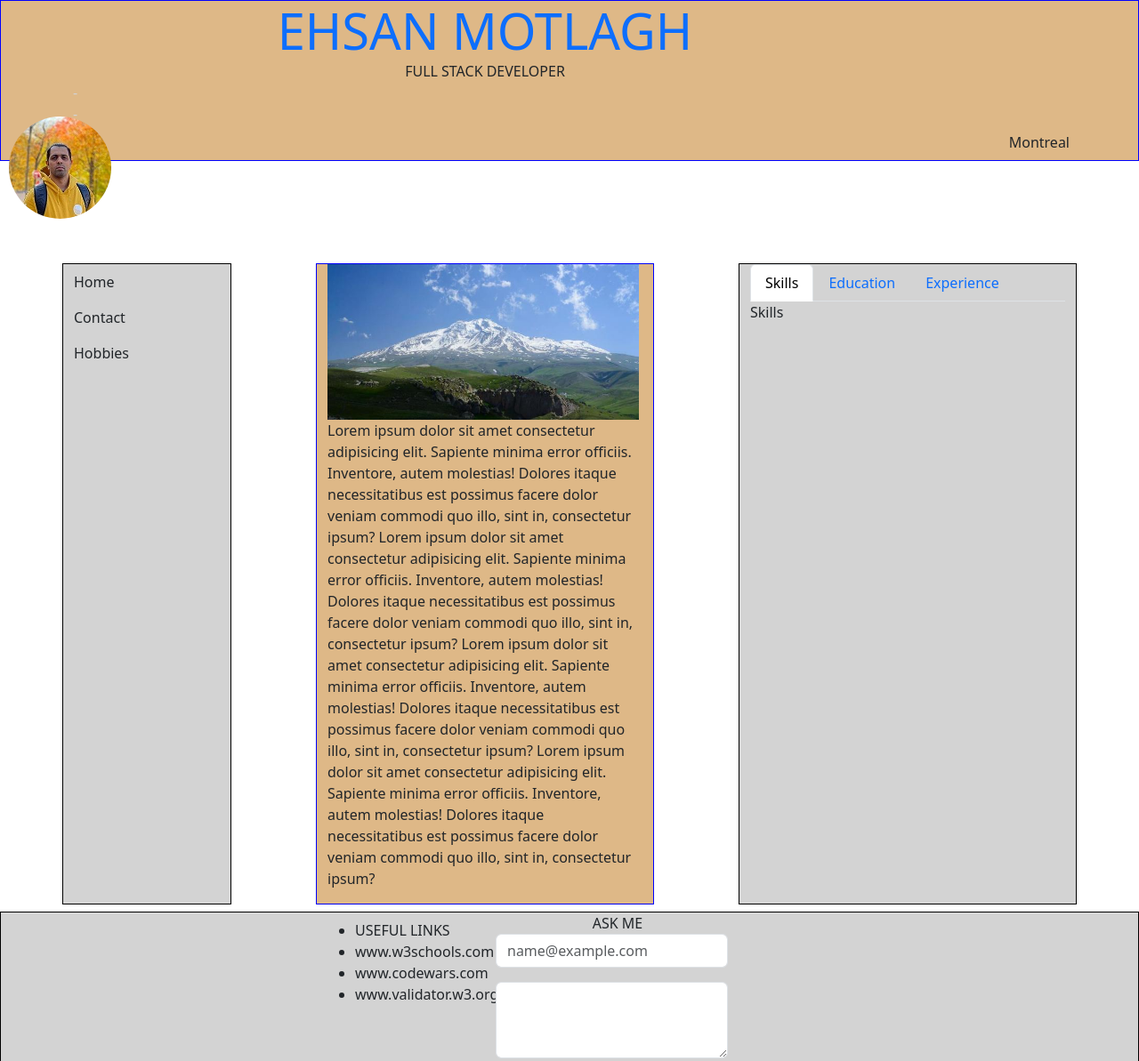
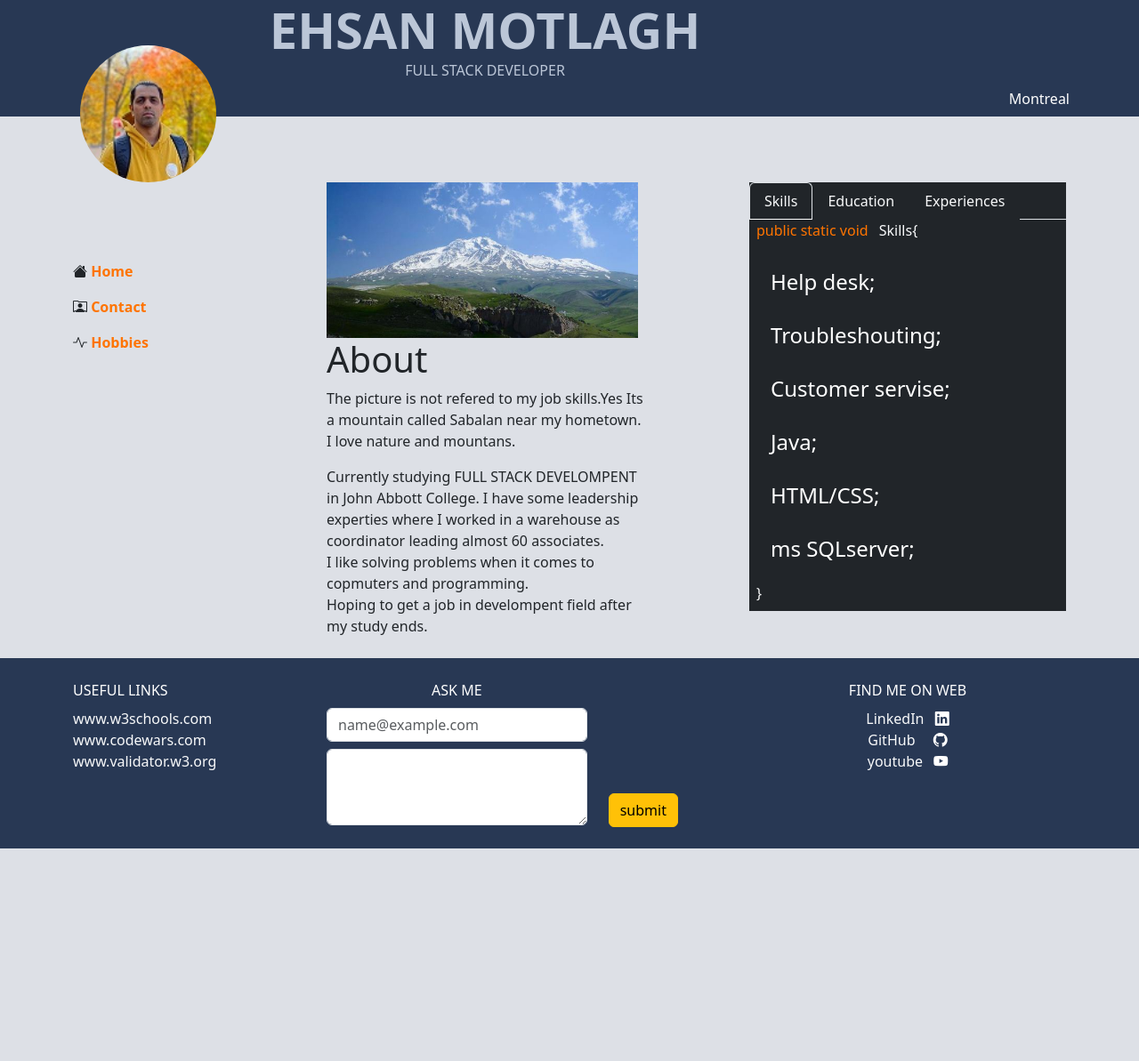
Before and after one commit to TheManMtl/fullstak.pro, a plain HTML site: page index.html in a window 1280 px wide. Shown: the top 1193 px of the page at 89% size. After the commit the page ends 954 px from the top, so only its background shows below. Drawn offline with nearby package versions, Linux system fonts and the light colour scheme.

Commit message:
styles structure

```diff
--- a/index.html
+++ b/index.html
@@ -8,54 +8,34 @@
     <link href="https://cdn.jsdelivr.net/npm/bootstrap@5.3.0-alpha3/dist/css/bootstrap.min.css" rel="stylesheet"
         integrity="sha384-KK94CHFLLe+nY2dmCWGMq91rCGa5gtU4mk92HdvYe+M/SXH301p5ILy+dN9+nJOZ" crossorigin="anonymous">
     <link rel="stylesheet" href="https://cdn.jsdelivr.net/npm/bootstrap-icons@1.10.5/font/bootstrap-icons.css">
-    <style>
-        .boxing1 {
-            border: 1px black solid;
-            background-color: lightgray;
-        }
-
-        .boxing2 {
-            border: 1px blue solid;
-            background-color: burlywood;
-        }
-
-        #profile {
-            position: relative;
-            top: -50px;
-            left: 10px;
-        }
-
-        #content_pic {
-            width: 350px;
-
-        }
-    </style>
+    <link rel="stylesheet" href="styles/main.css">
 </head>
 
 <body>
     <!-- header mobile -->
 
-    <header class="d-block d-sm-none boxing1">
+    <header class="d-block d-sm-none">
         <nav class="navbar navbar-expand-md">
             <div class="container">
                 <div class="row">
-                    <a class="col-9 display-6 text-decoration-none" href="#">EHSAN MOTLAGH</a><!-- TODO: change icon -->
-                    <button class="navbar-toggler col-2 me-1" type="button" data-bs-toggle="collapse"
-                        data-bs-target="#navbarMainHeader" aria-controls="navbarMainHeader" aria-expanded="false"
-                        aria-label="Toggle navigation">
+                    <a class="col-9 display-6 text-decoration-none" href="#">EHSAN MOTLAGH</a>
+                    <!-- TODO: change icon -->
+                    <button class="navbar-toggler navbar-light bg-light  col-2 me-1" type="button"
+                        data-bs-toggle="collapse" data-bs-target="#navbarMainHeader" aria-controls="navbarMainHeader"
+                        aria-expanded="false" aria-label="Toggle navigation">
                         <span class="navbar-toggler-icon"></span>
                     </button>
                     <div class="col-3 offset-9">
-                        <div class="collapse navbar-collapse " id="navbarMainHeader">
+                        <div class="collapse navbar-collapse" id="navbarMainHeader">
                             <ul class="navbar-nav">
                                 <li class="nav-item ">
-                                    <a class="nav-link active " aria-current="page" href="#">Home</a>
+                                    <a class="nav-link active text-light" aria-current="page" href="#">Home</a>
                                 </li>
                                 <li class="nav-item ">
-                                    <a class="nav-link ms-auto" href="#">Contact</a>
+                                    <a class="nav-link ms-auto text-light" href="#">Contact</a>
                                 </li>
                                 <li class="nav-item ">
-                                    <a class="nav-link ms-auto" href="#">Hobbies</a>
+                                    <a class="nav-link ms-auto text-light" href="#">Hobbies</a>
                                 </li>
                             </ul>
                         </div>
@@ -63,8 +43,8 @@
                     <div class="col-7">
                         FULL STACK DEVELOPER
                     </div>
-                    <span style="color: lightgray;">-</span>
-                    <span style="color: lightgray;">-</span>
+
+
                 </div>
                 <div class="col-2 offset-9">
                     Montreal
@@ -73,20 +53,17 @@
             </div>
         </nav>
     </header>
-
-
     <!-- header desktop -->
-
-
-    <header class="d-none d-sm-block boxing2">
+    <header class="d-none d-sm-block">
 
         <div class="container">
             <div class="row">
-                <a class="col-10 display-4 text-decoration-none text-center" href="#">EHSAN
-                    MOTLAGH</a><!-- TODO: change icon -->
-                <div class="col-6 text-center offset-2">FULL STACK DEVELOPER</div>
-                <span style="color: lightgray;">-</span>
-                <span style="color: lightgray;">-</span>
+                <a class="col-10 display-4 text-decoration-none text-center fw-bold text-header" href="#">
+                    EHSAN MOTLAGH
+                </a><!-- TODO: change icon -->
+                <div class="col-6 text-center text-header offset-2">
+                    FULL STACK DEVELOPER</div>
+
                 <div class="d-flex flex-row-reverse p-2">Montreal</div>
             </div>
         </div>
@@ -97,125 +74,183 @@
     </div>
 
     <!-- content -->
-
-    <!-- row > col-1 > nav , col-4 > pic-text , col-4 > tab -->
     <section class="">
         <div class="container">
             <div class="row">
-                <!-- navbar -->
-                <nav class="boxing1 col-2 d-none d-sm-block col-lg-2 col-md-2 col-sm-2">
-                    <ul class="navbar-nav">
+                <!-- navbar content-->
+                <nav class="col-2 d-none d-sm-block col-lg-2 col-md-2 col-sm-3">
+                    <ul class="navbar-nav" id="left-menu">
                         <li class="nav-item ">
-                            <a class="nav-link active " aria-current="page" href="#">Home</a>
+                            <a class="nav-link active " aria-current="page" href="#">
+                                <i class="bi bi-house-fill text-dark"></i>
+                                Home</a>
                         </li>
                         <li class="nav-item ">
-                            <a class="nav-link ms-auto" href="#">Contact</a>
+                            <a class="nav-link ms-auto" href="#">
+                                <i class="bi bi-person-rolodex text-dark"></i>
+                                Contact</a>
                         </li>
                         <li class="nav-item ">
-                            <a class="nav-link ms-auto" href="#">Hobbies</a>
+                            <a class="nav-link ms-auto" href="#">
+                                <i class="bi bi-activity text-dark"></i>
+                                Hobbies</a>
                         </li>
                     </ul>
                 </nav>
                 <!-- picture/text -->
-                <div class="col-10 offset-1 col-sm-9 col-md-9 col-lg-4 offset-lg-1 boxing2">
+
+                    <div class="col-10 offset-1 col-sm-8 col-md-9 col-lg-4 offset-lg-1" id="about">
                         <img src="./images/img/sabalan.jpg" alt="profile photo" id="content_pic">
-                    <p>Lorem ipsum dolor sit amet consectetur adipisicing elit. Sapiente minima error officiis.
-                        Inventore, autem molestias! Dolores itaque necessitatibus est possimus facere dolor veniam
-                        commodi quo illo, sint in, consectetur ipsum?
-
-                        Lorem ipsum dolor sit amet consectetur adipisicing elit. Sapiente minima error officiis.
-                        Inventore, autem molestias! Dolores itaque necessitatibus est possimus facere dolor veniam
-                        commodi quo illo, sint in, consectetur ipsum?
-
-                        Lorem ipsum dolor sit amet consectetur adipisicing elit. Sapiente minima error officiis.
-                        Inventore, autem molestias! Dolores itaque necessitatibus est possimus facere dolor veniam
-                        commodi quo illo, sint in, consectetur ipsum?
-
-                        Lorem ipsum dolor sit amet consectetur adipisicing elit. Sapiente minima error officiis.
-                        Inventore, autem molestias! Dolores itaque necessitatibus est possimus facere dolor veniam
-                        commodi quo illo, sint in, consectetur ipsum?
+                        <div class="h1">About</div>
+                        <p>
+                            The picture is not refered to my job skills.Yes Its a mountain called Sabalan near my
+                            hometown. I love nature and mountans.
+                        <div>
+                            Currently studying <span class="text-uppercase"> full stack develompent</span> in <span
+                                class="text-capitalize">john abbott college.</span>
+                            I have some leadership experties where I worked in a warehouse as coordinator leading almost
+                            60 associates.
+                            <div>I like solving problems when it comes to copmuters and programming.</div>
+                            <div>Hoping to get a job in develompent field after my study ends.</div>
+                        </div>
                         </p>
                     </div>
                     <!-- tabs -->
-                <div
-                    class="col-10 offset-1 mt-4 col-sm-9 offset-sm-3 col-md-9 offset-md-3 boxing1 col-lg-4 offset-lg-1 mt-lg-0">
+                    <div class="col-10 offset-1 mt-4 col-sm-8 offset-sm-4 col-md-9 offset-md-3 col-lg-4 offset-lg-1 mt-lg-0"
+                        id="tabs">
                         <nav>
-                        <div class="nav nav-tabs" id="nav-tab" role="tablist">
-                            <button class="nav-link active" id="nav-home-tab" data-bs-toggle="tab"
+                            <div class="nav nav-tabs bg-dark " id="nav-tab" role="tablist">
+                                <button class="nav-link active bg-dark text-light" id="nav-home-tab" data-bs-toggle="tab"
                                     data-bs-target="#nav-home" type="button" role="tab" aria-controls="nav-home"
                                     aria-selected="true">Skills</button>
-                            <button class="nav-link" id="nav-profile-tab" data-bs-toggle="tab"
+                                <button class="nav-link bg-dark text-light" id="nav-profile-tab" data-bs-toggle="tab"
                                     data-bs-target="#nav-profile" type="button" role="tab" aria-controls="nav-profile"
                                     aria-selected="false">Education</button>
-                            <button class="nav-link" id="nav-contact-tab" data-bs-toggle="tab"
+                                <button class="nav-link bg-dark text-light" id="nav-contact-tab" data-bs-toggle="tab"
                                     data-bs-target="#nav-contact" type="button" role="tab" aria-controls="nav-contact"
-                                aria-selected="false">Experience</button>
+                                    aria-selected="false">Experiences</button>
                             </div>
                         </nav>
                         <div class="tab-content" id="nav-tabContent">
-                        <div class="tab-pane fade show active" id="nav-home" role="tabpanel"
-                            aria-labelledby="nav-home-tab">Skills</div>
-                        <div class="tab-pane fade" id="nav-profile" role="tabpanel" aria-labelledby="nav-profile-tab">
-                            Edu</div>
-                        <div class="tab-pane fade" id="nav-contact" role="tabpanel" aria-labelledby="nav-contact-tab">
-                            Experience</div>
+                            <div class="tab-pane fade show active bg-dark" id="nav-home" role="tabpanel"
+                                aria-labelledby="nav-home-tab">
+                                <div class="text-light">
+                                    <span class="title p-2"> public static void </span> Skills{
+                                </div>
+
+                                <div class="skContent pt-3">Help desk;</div>
+                                <div class="skContent">Troubleshouting;</div>
+                                <div class="skContent">Customer servise;</div>
+                                <div class="skContent">Java;</div>
+                                <div class="skContent">HTML/CSS;</div>
+                                <div class="skContent">ms SQLserver;</div>
+                                <div class="text-light p-2">}</div>
+                            </div>
+                            <div class="tab-pane fade bg-dark" id="nav-profile" role="tabpanel"
+                                aria-labelledby="nav-profile-tab">
+
+                                <div class="text-light">
+                                    <span class="title p-2"> public static void </span> Education{
+                                </div>
+
+                                <div class="skContent pt-3">John Abbott(full stack, Canada);</div>
+                                <div class="skContent">MCIT(Big Data, Canada);</div>
+                                <div class="skContent">
+                                    Elmi Karbordi(web programming, Iran);</div>
+                                <div class="skContent">Azad University(IT, Iran);</div>
+                                <div class="text-light p-2">}</div>
+
+                            </div>
+                            <div class="tab-pane fade bg-dark" id="nav-contact" role="tabpanel"
+                                aria-labelledby="nav-contact-tab">
+
+                                <div class="text-light">
+                                    <span class="title p-2"> public static void </span> Experience{
+                                </div>
+
+                                <div class="skContent pt-3">SSENSE(op Coordinator, Canada);</div>
+                                <div class="skContent">Private Business Owner(Iran);</div>
+                                <div class="skContent">
+                                    IT Support Technician(Iran);</div>
+                                <div class="skContent">
+                                    Sales Representative(Iran);</div>
+                                <div class="skContent">
+                                    Chief Technology Officer(Iran);</div>
+                                <div class="text-light p-2">}</div>
                             </div>
                         </div>
-
+                    </div>
             </div>
         </div>
 
     </section>
+
     <!-- footer -->
-    <footer class="boxing1 mt-2">
+    <footer class="mt-2 pb-4">
         <div class="container">
             <div class="row">
                 <!-- links -->
-                <div class="col-md-2 offset-3">
-                    <ul class="mt-2">
-                        <li>USEFUL LINKS</li>
-                        <li>www.w3schools.com</li>
-                        <li>www.codewars.com</li>
-                        <li>www.validator.w3.org</li>
+                <nav class="col-12 col-lg-2 col-md-4">
+                    <ul class="list-unstyled">
+                        <div class="text-center text-lg-start mt-4 pb-2">USEFUL LINKS</div>
+                        <li class="text-center text-lg-start">
+                            <a href="https://w3schools.com" target="_blank"
+                                class="text-light text-decoration-none">www.w3schools.com</a>
+                        </li>
+                        <li class="text-center text-lg-start">
+                            <a href="https://codewars.com" target="_blank"
+                                class="text-light text-decoration-none">www.codewars.com</a>
+                        </li>
+                        <li class="text-center text-lg-start">
+                            <a href="https://validator.w3.org" target="_blank"
+                                class="text-light text-decoration-none">www.validator.w3.org</a>
+
+                        </li>
                     </ul>
+                </nav>
+                <!-- submit form -->
+
+                <div class="col-12 col-lg-4 offset-lg-1 col-md-4 mt-4">
+                    <div class="row">
+                        <div class="col-lg-10">
+                            <div class="text-center">ASK ME</div>
+                            <form action="ehsan.motlagh@gmail.co" method="post">
+                                <input type="email" class="form-control mt-2" id="exampleFormControlInput1"
+                                    placeholder="name@example.com">
+
+                                <textarea class="form-control mt-2" id="exampleFormControlTextarea1"
+                                    rows="3"></textarea>
                         </div>
-                <!-- submit form -->
-                <div class="col-md-3">
-                    <span class="offset-5 mb-2">ASK ME</span>
-                    <form action="ehsan.motlagh@gmail.co" method="post">
-                        <div class="mb-3">
-
-                            <input type="email" class="form-control" id="exampleFormControlInput1"
-                                placeholder="name@example.com">
-                        </div>
-                        <div class="mb-3">
-
-                            <textarea class="form-control" id="exampleFormControlTextarea1" rows="3"></textarea>
+                        <!-- btn -->
+                        <div class="col-lg-2 mt-4" id="submit">
+                            <button class="btn btn-warning" type="submit">submit</button>
                         </div>
                         </form>
                     </div>
-                <!-- btn -->
-                <div class="col-md-1 offset-5 mb-2">
-                    <button class="btn btn-warning" type="submit">submit</button>
                 </div>
+
                 <!-- social media -->
-                <div class="col-md-2">
-                    <div class="col-md-2">
-                        <ul class="boxing2 list-group">
-                            <li>
-                                <a class="icon-link" href="linkedin.com">
 
-                                    <svg class="bi" aria-hidden="true">
-                                        <use xlink:href="#box-seam"></use>
-                                    </svg>
-                                    LinkedIn
+                <div class="col-12 col-lg-2 offset-lg-2 col-md-3 mt-4">
+                    <div class="text-center pb-2">FIND ME ON WEB</div>
+                    <ul class="list-unstyled">
+                        <li class="text-center">
+                            <a class="text-light text-decoration-none" href="nav"> LinkedIn </a>
+                            <i class="bi bi-linkedin"></i>
+                        </li>
+                        <li class="text-center">
+                            <a class="text-light text-decoration-none p-2" href="github.com">
+                                GitHub
                             </a>
-                                <span class=""></span>
+                            <i class="bi bi-github p-2"></i>
                         </li>
-                            <li><a href="github.com">GitHub</a></li>
-                            <li><a href="youtube.com">youtube</a></li>
+                        <li class="text-center">
+                            <a class="text-light text-decoration-none" href="youtube.com">
+                                youtube
+                            </a>
+                            <i class="bi bi-youtube red-color"></i>
+                        </li>
                     </ul>
-                    </div>
                 </div>
             </div>
         </div>
--- /dev/null
+++ b/styles/main.css
@@ -0,0 +1,166 @@
+        body {
+            background-color: #DDE0E6;
+        }
+
+        .text-header {
+            color: #BBC6D7;
+        }
+
+        #content_pic {
+            width: 350px;
+
+        }
+
+        footer,
+        header {
+            background-color: #283854;
+            color: #ffffff;
+        }
+
+        header {
+            background-color: #283854;
+            color: #ffffff;
+        }
+
+        .bi-linkedin,
+        .bi-github,
+        .bi-youtube {
+            padding-left: .5em;
+        }
+
+        .skContent {
+            padding-left: 1em;
+            color: #FFFFFF;
+            font-size: 1.5em;
+            line-height: 2.5em;
+        }
+
+        .title,
+        #left-menu li a {
+            color: #FF7400;
+        }
+
+        #left-menu li a {
+            font-weight: 700;
+        }
+
+        /* small screen */
+        @media screen and (max-width: 600px) {
+            #submit {
+                text-align: center;
+            }
+        }
+
+        /* medium screen */
+        @media screen and (max-width: 991px) and (min-width: 601px) {
+            #submit {
+                padding-top: 0rem;
+                text-align: center;
+            }
+        }
+
+        /* large screen */
+        @media screen and (max-width: 2000px) and (min-width: 992px) {
+            #submit {
+                padding-top: 6.5rem;
+                text-align: center;
+            }
+        }
+
+        #profile {
+            position: relative;
+            width: 12%;
+            left: 7%;
+        }
+
+        @media screen and (max-width: 573px) {
+            #profile {
+                top: -1.5em;
+            }
+        }
+
+        @media screen and (max-width: 740px) and (min-width: 573px) {
+            #profile {
+                top: -2.25em;
+            }
+        }
+
+        @media screen and (max-width: 900px) and (min-width: 741px) {
+            #profile {
+                top: -3.5em;
+            }
+        }
+
+        @media screen and (max-width: 1200px) and (min-width: 900px) {
+            #profile {
+                top: -4em;
+            }
+        }
+
+        @media screen and (max-width: 2000px) and (min-width: 1200px) {
+            #profile {
+                top: -5em;
+            }
+        }
+
+        @media screen and (max-width: 440px) {
+            #about {
+                margin-top: 0em;
+                margin-left: 1.5em;
+            }
+        }
+
+        @media screen and (max-width: 575px) and (min-width: 441px) {
+            #about {
+                margin-top: 0em;
+                margin-left: 3em;
+            }
+        }
+
+        @media screen and (max-width: 900px) and (min-width: 576px) {
+            #about {
+                margin-top: 0em;
+                margin-left: 0em;
+            }
+        }
+
+        @media screen and (max-width: 1200px) and (min-width: 901px) {
+            #about {
+                margin-top: -4em !important;
+
+            }
+        }
+
+        @media screen and (max-width: 1200px) and (min-width: 992px) {
+            #tabs {
+                margin-top: -4em !important;
+
+            }
+        }
+
+        @media screen and (max-width: 1400px) and (min-width: 1201px) {
+
+            #about,
+            #tabs {
+                margin-top: -5em !important;
+
+            }
+        }
+
+        @media screen and (max-width: 1600px) and (min-width: 1401px) {
+
+            #about,
+            #tabs {
+                margin-top: -6em !important;
+
+            }
+        }
+
+        @media screen and (max-width: 2000px) and (min-width: 1601px) {
+
+            #about,
+            #tabs {
+                margin-top: -8em !important;
+
+            }
+        }
```
Lines whose indentation alone changed are shown as unchanged.
